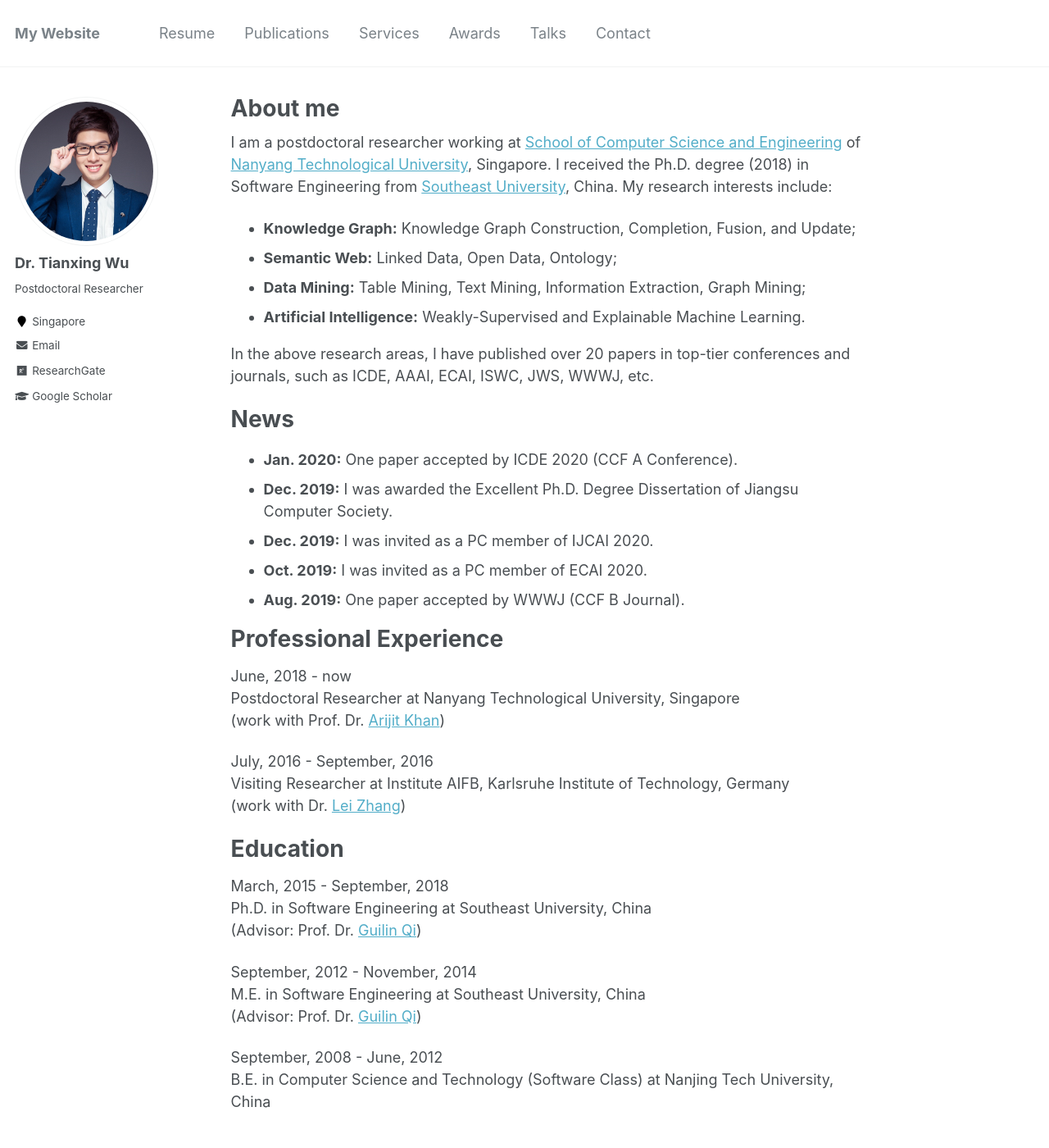
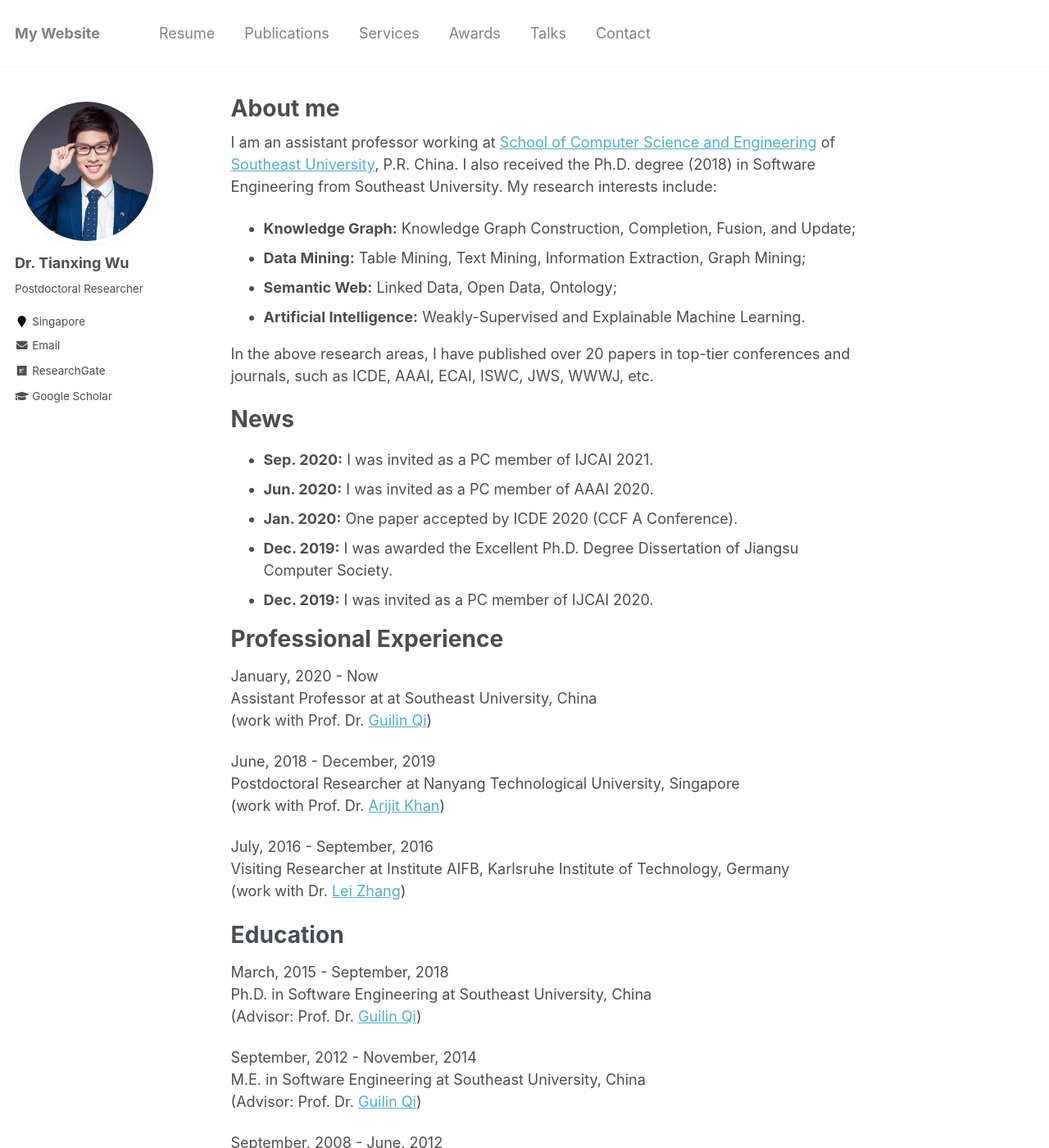
Before and after one commit to tianxing-wu/tianxing-wu.github.io, a Jekyll site: the page built from _pages/about.md, in a window 1280 px wide and 1400 px high. Shown: the whole window at 82% size. Built offline with Jekyll 4.4.1, drawn with Linux system fonts in a browser that asks for light colours.

Commit message:
site update

```diff
--- a/_pages/about.md
+++ b/_pages/about.md
@@ -8,25 +8,29 @@ redirect_from:
   - /about.html
 ---
 
-I am a postdoctoral researcher working at [School of Computer Science and Engineering](http://scse.ntu.edu.sg) of [Nanyang Technological University](https://www.ntu.edu.sg), Singapore. I received the Ph.D. degree (2018) in Software Engineering from [Southeast University](https://www.seu.edu.cn), China. My research interests include:
+I am an assistant professor working at [School of Computer Science and Engineering](http://cse.seu.edu.cn) of [Southeast University](https://www.seu.edu.cn), P.R. China. I also received the Ph.D. degree (2018) in Software Engineering from Southeast University. My research interests include:
 * **Knowledge Graph:** Knowledge Graph Construction, Completion, Fusion, and Update;
+* **Data Mining:** Table Mining, Text Mining, Information Extraction, Graph Mining;
 * **Semantic Web:** Linked Data, Open Data, Ontology;
-* **Data Mining:** Table Mining, Text Mining, Information Extraction, Graph Mining;
 * **Artificial Intelligence:** Weakly-Supervised and Explainable Machine Learning.
 
 In the above research areas, I have published over 20 papers in top-tier conferences and journals, such as ICDE, AAAI, ECAI, ISWC, JWS, WWWJ, etc.
 
 News
 ======
+* **Sep. 2020:** I was invited as a PC member of IJCAI 2021.
+* **Jun. 2020:** I was invited as a PC member of AAAI 2020.
 * **Jan. 2020:** One paper accepted by ICDE 2020 (CCF A Conference).
 * **Dec. 2019:** I was awarded the Excellent Ph.D. Degree Dissertation of Jiangsu Computer Society.
 * **Dec. 2019:** I was invited as a PC member of IJCAI 2020.
-* **Oct. 2019:** I was invited as a PC member of ECAI 2020.
-* **Aug. 2019:** One paper accepted by WWWJ (CCF B Journal).
 
 Professional Experience
 ======
-June, 2018 - now <br>
+January, 2020 - Now <br>
+Assistant Professor at at Southeast University, China <br>
+(work with Prof. Dr. [Guilin Qi](https://cse.seu.edu.cn/2019/0103/c23024a257135/page.htm))
+
+June, 2018 - December, 2019 <br>
 Postdoctoral Researcher at Nanyang Technological University, Singapore <br>
 (work with Prof. Dr. [Arijit Khan](https://www.ntu.edu.sg/home/arijit.khan/index.html))
 
```
Also changed, not shown: 1 other file.
